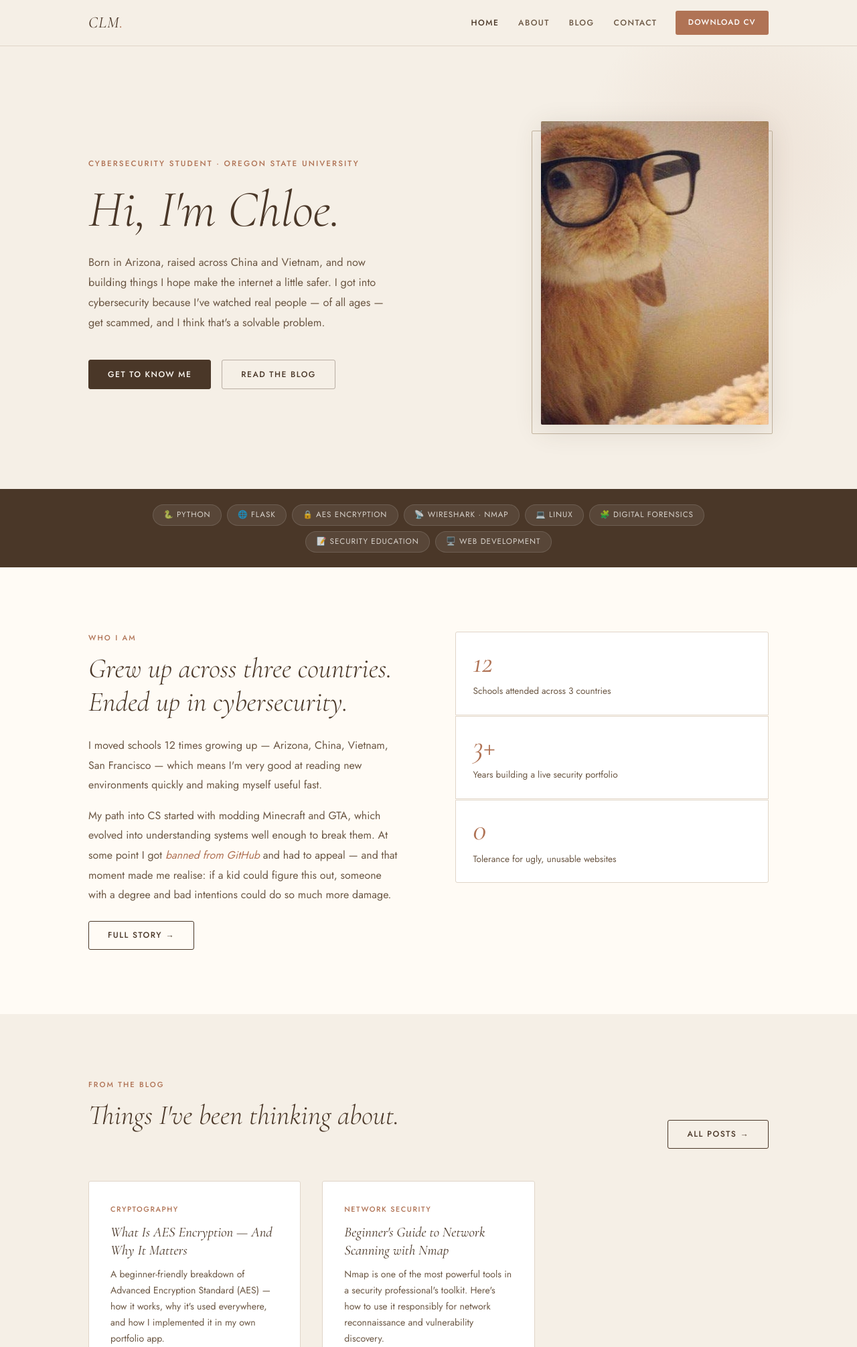
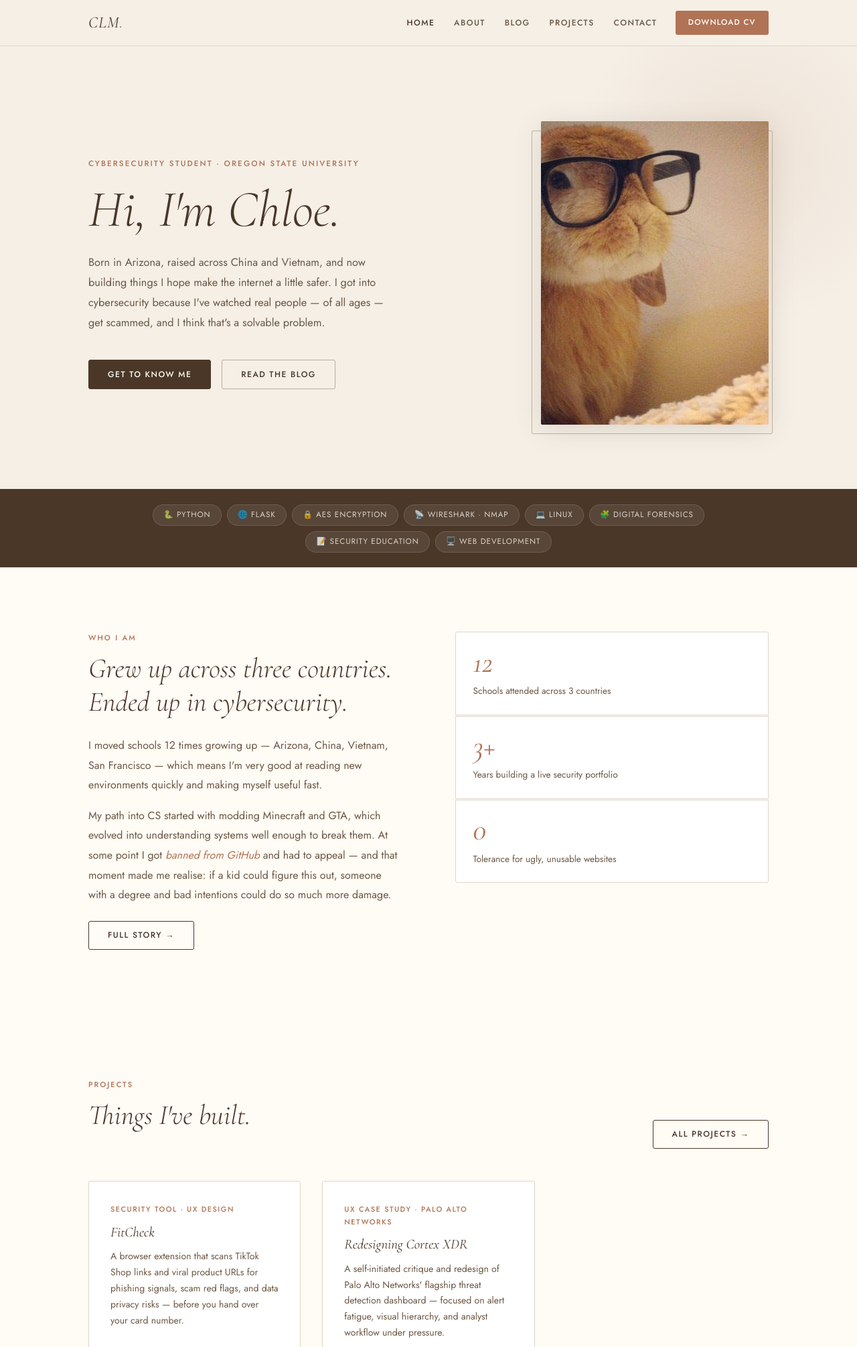
Before and after one commit to chloexlian/portfolio, a Flask app: page / in a window 1280 px wide. Shown: the top 2011 px of the page at 67% size. Run offline with Flask 3, Linux system fonts and the light colour scheme.

Commit message:
Add projects page and nav link

```diff
--- a/templates/base.html
+++ b/templates/base.html
@@ -17,7 +17,7 @@
         <a href="{{ url_for('index') }}" class="nav-link {% if request.endpoint == 'index' %}active{% endif %}">Home</a>
         <a href="{{ url_for('about') }}" class="nav-link {% if request.endpoint == 'about' %}active{% endif %}">About</a>
         <a href="{{ url_for('blog') }}" class="nav-link {% if request.endpoint in ['blog','post'] %}active{% endif %}">Blog</a>
-        <a href="{{ url_for('contact') }}" class="nav-link {% if request.endpoint == 'contact' %}active{% endif %}">Contact</a>
+        <a href="/projects" class="nav-link {% if request.endpoint == 'projects' %}active{% endif %}">Projects</a>        <a href="{{ url_for('contact') }}" class="nav-link {% if request.endpoint == 'contact' %}active{% endif %}">Contact</a>
         <a href="{{ url_for('resume') }}" class="nav-cta">Download CV</a>
       </nav>
       <button class="menu-toggle" id="menuToggle" aria-label="Toggle menu">
--- a/templates/index.html
+++ b/templates/index.html
@@ -67,6 +67,32 @@
   </div>
 </section>
 
+<section class="section">
+  <div class="container">
+    <div class="section-header-row">
+      <div>
+        <span class="section-label">Projects</span>
+        <h2 class="section-heading">Things I've built.</h2>
+      </div>
+      <a href="{{ url_for('projects') }}" class="btn btn-outline">All projects →</a>
+    </div>
+    <div class="posts-grid">
+      <a href="/fitcheck" class="post-card">
+        <span class="post-category">Security Tool · UX Design</span>
+        <h3 class="post-title">FitCheck</h3>
+        <p class="post-summary">A browser extension that scans TikTok Shop links and viral product URLs for phishing signals, scam red flags, and data privacy risks — before you hand over your card number.</p>
+        <span class="post-date">Python · FastAPI · Chrome Extension</span>
+      </a>
+      <a href="/cortex-redesign" class="post-card">
+        <span class="post-category">UX Case Study · Palo Alto Networks</span>
+        <h3 class="post-title">Redesigning Cortex XDR</h3>
+        <p class="post-summary">A self-initiated critique and redesign of Palo Alto Networks' flagship threat detection dashboard — focused on alert fatigue, visual hierarchy, and analyst workflow under pressure.</p>
+        <span class="post-date">Figma · HTML/CSS · Nielsen Heuristics</span>
+      </a>
+    </div>
+  </div>
+</section>
+
 <section class="section section--alt">
   <div class="container">
     <div class="section-header-row">
```
Also changed, not shown: templates/projects.html (added, +26 -0 lines).
